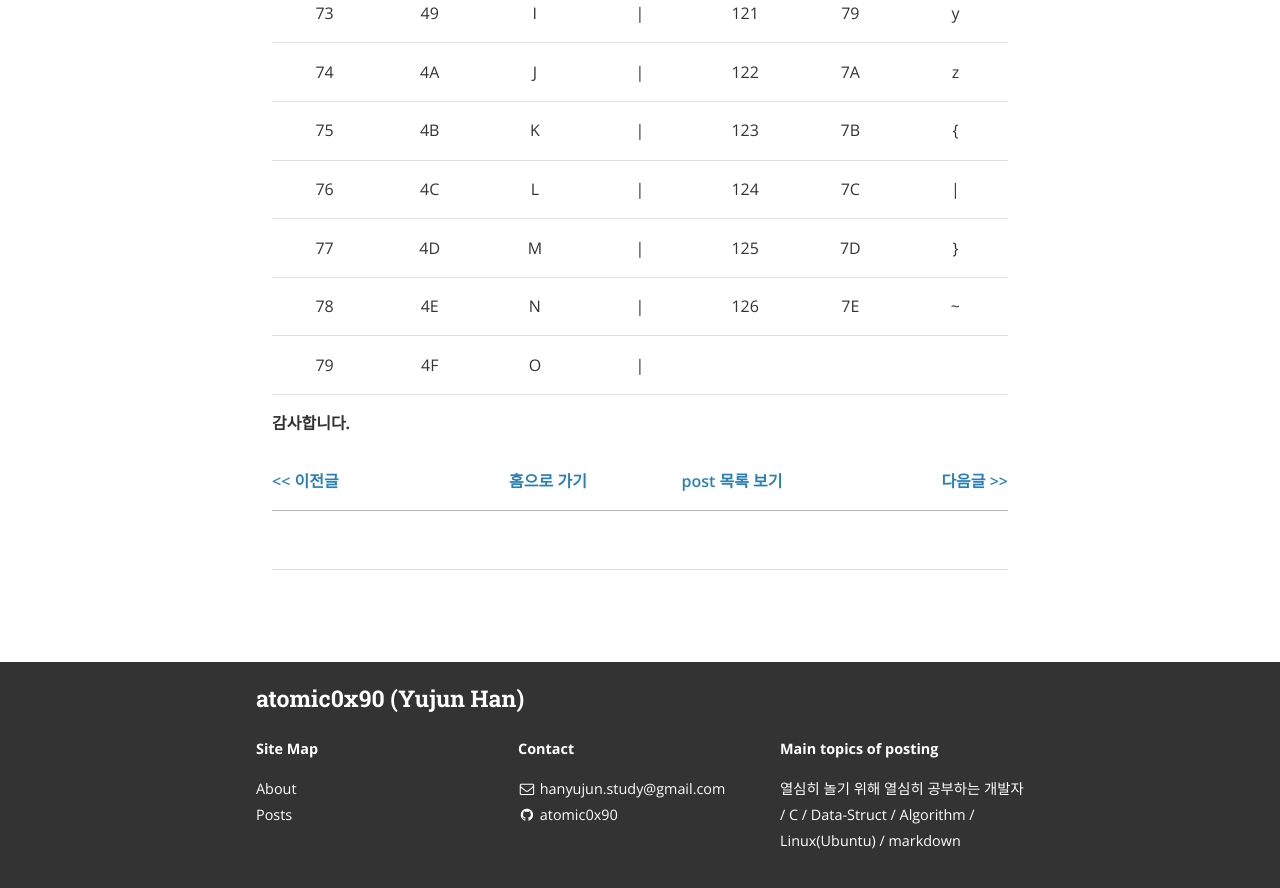
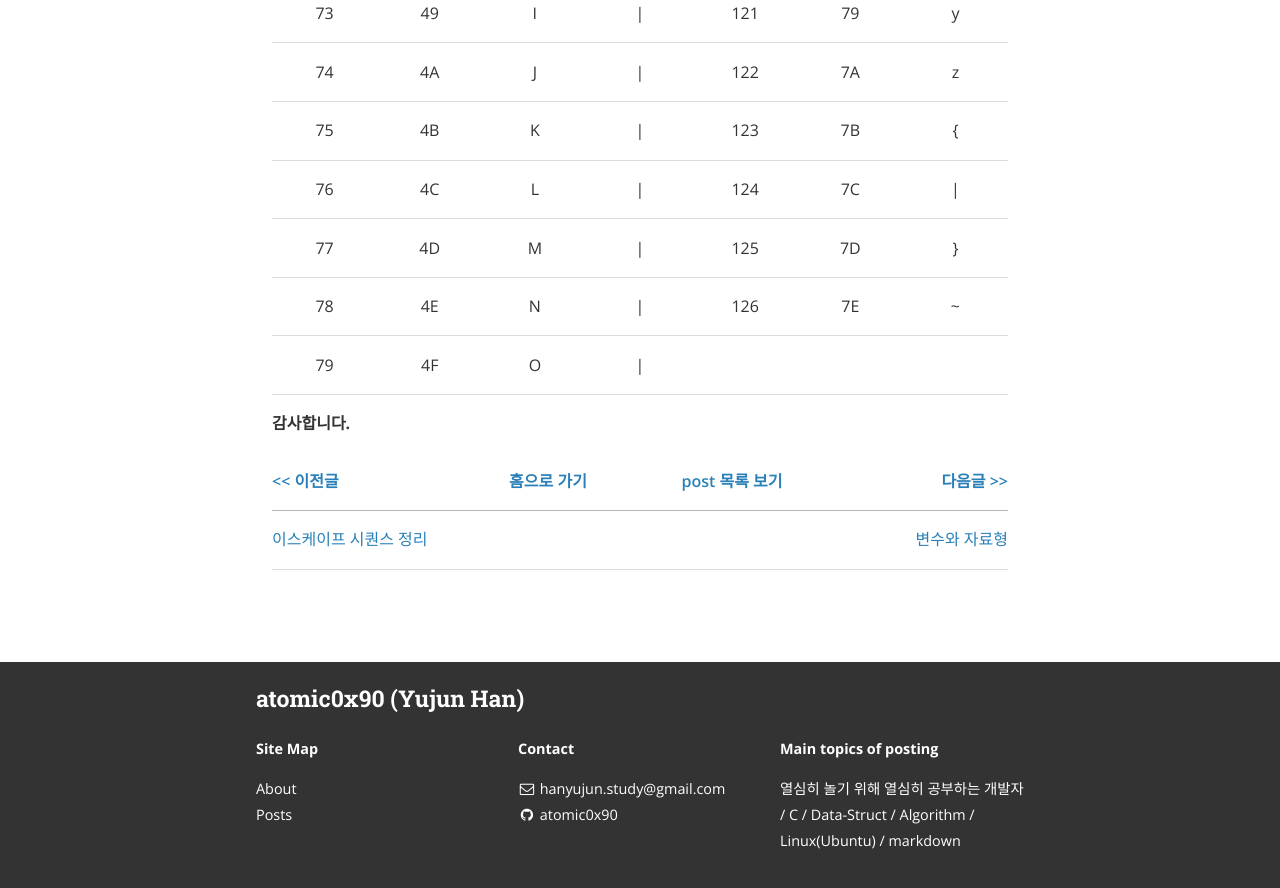
Before and after one commit to atomic0x90/atomic0x90.github.io, a Jekyll site: the page built from _posts/2019-05-29-ASCII.markdown, in a window 1280 px wide and 900 px high, scrolled down 5560 px. Shown: the top 888 px of the window. Built offline with Jekyll 4.4.1, drawn with Linux system fonts in a browser that asks for light colours; nearby versions of some CDN libraries; comment, search, counter and statistics services are not loaded.

Commit message:
Add post link intuitive

```diff
--- a/_posts/2019-05-23-Characteristics-and-structure-of-language-C.markdown
+++ b/_posts/2019-05-23-Characteristics-and-structure-of-language-C.markdown
@@ -171,9 +171,9 @@ return 0;
 
 <strong>감사합니다.</strong>
 
-&nbsp;|[홈으로 가기][9]	|[post 목록 보기][10]	|[다음글 \>\>][11]
-------|:------:		|:------:		|------:
-|||
+&nbsp;	|[홈으로 가기][9]	|[post 목록 보기][10]	|[다음글 \>\>][11]
+------	|:------:		|:------:		|------:
+	|			|			|[markdown 문법 정리][11]
 
 
 
--- a/_posts/2019-05-24-markdown-Grammar-theorem.markdown
+++ b/_posts/2019-05-24-markdown-Grammar-theorem.markdown
@@ -458,9 +458,9 @@ GOOGLE home page : https://www.google.com
 **감사합니다.**
 
 
-[\<\< 이전글][01]	|[홈으로 가기][3]	|[post 목록 보기][4]	|[다음글 \>\>][02]
-------			|:------:		|:------:		|------:
-|||
+[\<\< 이전글][01]		|[홈으로 가기][3]	|[post 목록 보기][4]	|[다음글 \>\>][02]
+------				|:------:		|:------:		|------:
+[C언어의 특징과 기본 구조][01]	|			|			|[C언어 이스케이프 시퀀스][02]
 
 
 
--- a/_posts/2019-05-28-C-Language-escape-sequence.markdown
+++ b/_posts/2019-05-28-C-Language-escape-sequence.markdown
@@ -90,9 +90,9 @@ T	A	B
 **감사합니다.**
 
 
-[\<\< 이전글][0]|[홈으로 가기][1]	|[post 목록 보기][2]	|[다음글 \>\>][3]
-------		|:------:		|:------:		|------:
-|||
+[\<\< 이전글][0]	|[홈으로 가기][1]	|[post 목록 보기][2]	|[다음글 \>\>][3]
+------			|:------:		|:------:		|------:
+[markdown 문법 정리][0]	|			|			|[ASCII 코드][3]
 
 
 
--- a/_posts/2019-05-29-ASCII.markdown
+++ b/_posts/2019-05-29-ASCII.markdown
@@ -120,9 +120,9 @@ cover:  "/assets/instacode.png"
 
 
 
-[\<\< 이전글][0]|[홈으로 가기][1]       |[post 목록 보기][2]    |[다음글 \>\>][3]
-------          |:------:               |:------:               |------:
-|||
+[\<\< 이전글][0]		|[홈으로 가기][1]       |[post 목록 보기][2]    |[다음글 \>\>][3]
+------          		|:------:               |:------:               |------:
+[이스케이프 시퀀스 정리][0]	|			|			|[변수와 자료형][3]
 
 
 [0]: https://atomic0x90.github.io/c-language/2019/05/28/C-Language-escape-sequence.html "이스케이프 시퀀스 정리"
--- a/_posts/2019-05-30-Variables-and-data-types.markdown
+++ b/_posts/2019-05-30-Variables-and-data-types.markdown
@@ -146,7 +146,7 @@ char atomic0x90;	//자료형 : char, 변수이름 : atomic0x90
 
 [\<\< 이전글][0]|[홈으로 가기][1]       |[post 목록 보기][2]    |[다음글 \>\>][3]
 ------          |:------:               |:------:               |------:
-|||
+[ASCII 코드][0]	|			|			|
 
 
 
```
